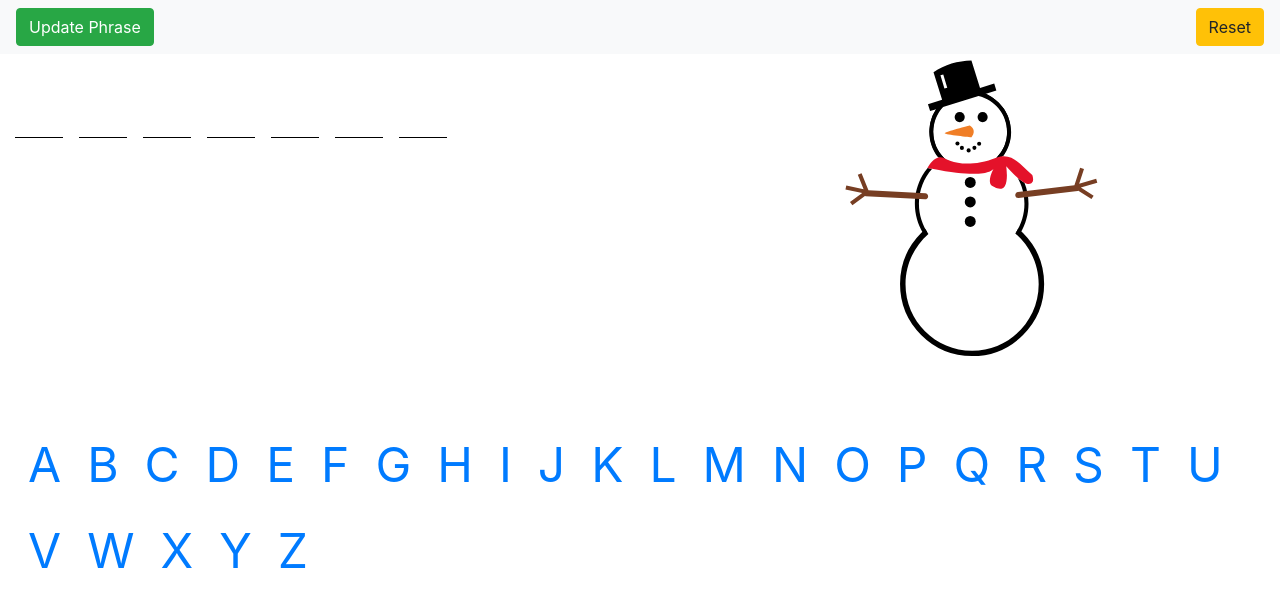
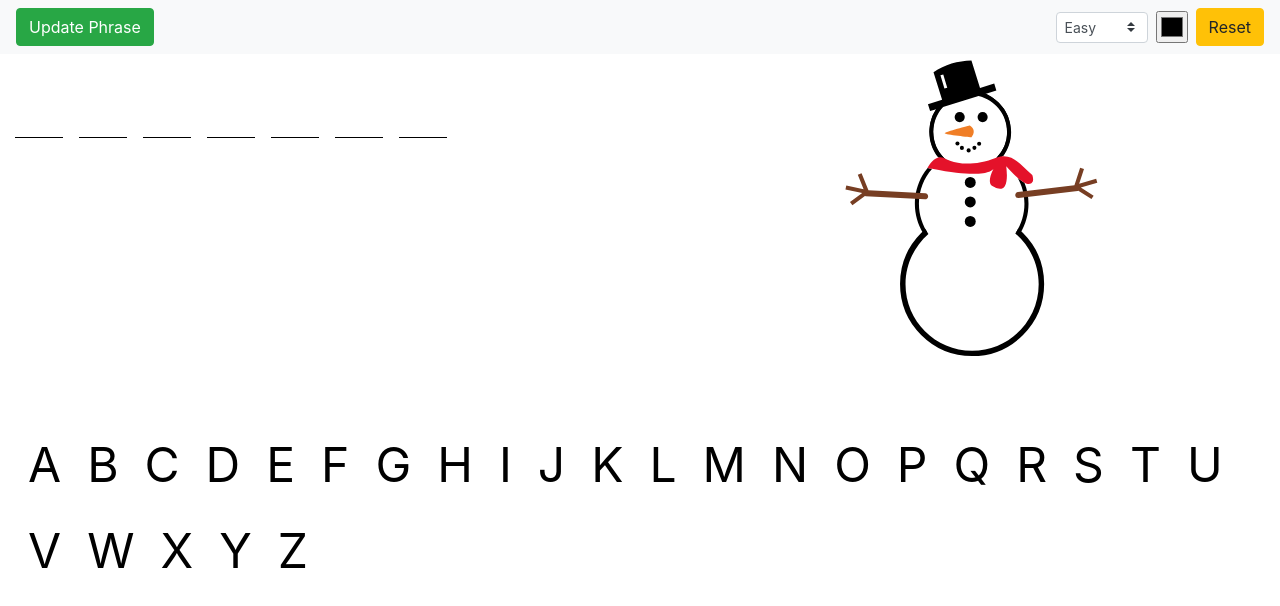
Before and after one commit to colinStevenson/snowman, a Vue app: page / in a window 1280 px wide. Shown: the top 606 px of the page. Built offline with nearby package versions, Linux system fonts and the light colour scheme.

Commit message:
snowman makover continued
- add difficulties nav option add game rules to allow easy, medium, hard difficulties
- add nav option to customize selection colors
- add random word feature
- update win/loss language and presentation and include a link to the word's definition

```diff
--- a/package.json
+++ b/package.json
@@ -28,6 +28,7 @@
     "eslint": "^6.7.2",
     "eslint-plugin-vue": "^6.2.2",
     "node-sass": "^5.0.0",
+    "rword": "^3.2.0",
     "sass": "^1.32.6",
     "sass-loader": "^10.1.1",
     "vue-template-compiler": "^2.6.11"
--- a/src/App.vue
+++ b/src/App.vue
@@ -2,9 +2,13 @@
   <div id="app">
     <Navbar
       @reset="handleGameReset"
+      @colorUpdate="handleColorUpdate"
+      @difficultyUpdate="handleDifficultyUpdate"
       @phraseUpdate="handlePhraseUpdate"
     />
     <GameBoard
+      :color="color"
+      :difficulty="difficulty"
       :phrase="activePhrase"
       :guesses="guesses"
       @letterSelect="handleLetterSelect"
@@ -25,10 +29,19 @@ export default {
   data () {
     return {
       activePhrase: 'Snowman',
+      color: '#000',
+      difficulty: 'easy',
       guesses: []
     }
   },
   methods: {
+    handleColorUpdate (color) {
+      this.color = color
+    },
+    handleDifficultyUpdate (difficulty) {
+      this.difficulty = difficulty
+      this.handleGameReset()
+    },
     handleGameReset () {
       this.guesses = []
     },
@@ -43,3 +56,10 @@ export default {
 }
 </script>
 <style src="../node_modules/bootstrap/dist/css/bootstrap.min.css"  />
+<style>
+input[type="color"]{
+  height: 2em;
+  width: 2em;
+  vertical-align: middle;
+}
+</style>
--- a/src/components/GameBoard.vue
+++ b/src/components/GameBoard.vue
@@ -1,7 +1,13 @@
 <template>
     <div class="container-fluid">
-        <h1 v-if="hasWon" class="my-3">Winner</h1>
-        <h1 v-if="hasLost" class="my-3">Loser</h1>
+        <div
+            v-if="hasLost || hasWon"
+            :class="{ 'alert-danger': hasLost, 'alert-success': hasWon }"
+            class="alert"
+            role="alert"
+        >
+            <strong>{{ hasLost ? 'Nice Try!' : 'Congatulations!' }}</strong> The phrase was <a :href="`https://www.merriam-webster.com/dictionary/${this.phrase}`" target="_blank">{{ this.phrase }}</a>.
+        </div>
         <div class="row">
             <div class="col">
                 <div v-for="(word, i) in words" v-bind:key="i">
@@ -12,18 +18,19 @@
                 </div>
             </div>
             <div class="col">
-                <Snowman :maxGUesses="MAX_BAD_GUESSES" :guessCount="badGuesses.length" />
+                <Snowman :difficulty="difficulty" :guessCount="badGuesses.length" />
             </div>
         </div>
         <Selections
+            :color="color"
             :guesses="guesses"
             :phrase="phrase"
             @select="handleSelection"
-            />
+        />
     </div>
 </template>
 <script>
-const MAX_BAD_GUESSES = 18
+import rules from '@/config/game-rules'
 import Selections from '@/components/Selections'
 import Snowman from '@/components/Snowman'
 import Word from '@/components/Word'
@@ -63,22 +70,33 @@ export default {
             return val
         },
         hasLost () {
-            return this.badGuesses.length >= MAX_BAD_GUESSES
+            return this.badGuesses.length >= rules[this.difficulty].maxGuesses
         }
     },
     props: {
+        color: {
+            type: String,
+            required: true
+        },
+        difficulty: {
+            type: String,
+            required: true
+        },
         guesses: {
             type: Array,
             default: () => []
         },
         phrase: {
             type: String,
-            default: 'Hello World'
+            required: true
         }
     },
     methods: {
         handleSelection (letter) {
-            this.$emit('letterSelect', letter)
+            // disallow additional guesses after win/loss
+            if(!this.hasWon && !this.hasLost) {
+                this.$emit('letterSelect', letter)
+            }
         }
     }
 }
--- a/src/components/Navbar.vue
+++ b/src/components/Navbar.vue
@@ -23,6 +23,12 @@
                     Save
                 </button>
                 <button
+                    class="btn btn-success mr-sm-2"
+                    @click="generateRandom"
+                >
+                    Randomize
+                </button>
+                <button
                     class="btn btn-danger"
                     @click="handleCancel"
                 >
@@ -30,16 +36,39 @@
                 </button>
             </template>
         </div>
+        <div class="form-inline">
+            <select
+                class="custom-select custom-select-sm mr-sm-2"
+                @change="selectDifficulty"
+            >
+                <option value="easy">Easy</option>
+                <option value="medium">Medium</option>
+                <option value="hard">Hard</option>
+            </select>
+            <div class="input-group">
+                <input
+                    type="color"
+                    class="mr-sm-2"
+                    @input="selectColor"
+                    @change="changeColor"
+                    aria-label="Color"
+                    autocomplete="off"
+                />
+            </div>
             <button
                 class="btn btn-warning"
                 @click="$emit('reset')"
             >
                 Reset
             </button>
+        </div>
     </nav>
 </template>
 <script>
+import { rword } from 'rword'
 export default {
+    components: {
+    },
     data () {
         return {
             isEditingPhrase: false,
@@ -47,6 +76,19 @@ export default {
         }
     },
     methods: {
+        selectColor (e) {
+            e.target.style.color = e.target.value;
+        },
+        selectDifficulty (e) {
+            this.$emit('difficultyUpdate', e.target.value)
+        },
+        changeColor (e) {
+            this.$emit('colorUpdate', e.target.value)
+        },
+        generateRandom () {
+            this.phrase = rword.generate()
+            this.handleSave()
+        },
         handleCancel () {
             this.phrase = ''
             this.isEditingPhrase = false
--- a/src/components/Selection.vue
+++ b/src/components/Selection.vue
@@ -4,8 +4,10 @@
         :class="isBadGuess && isSelected ? 'bad' : ''"
         @click="select(letter)"
         @select="select(letter)"
-        :disabled="isSelected">
-            {{letter}}
+        :disabled="isSelected"
+        :style="`color: ${color}`"
+    >
+        {{letter}}
     </button>
 </template>
 <script>
@@ -16,6 +18,10 @@ export default {
         }
     },
     props: {
+        color: {
+            type: String,
+            required: true
+        },
         letter: {
             type: String,
             required: true
--- a/src/components/Selections.vue
+++ b/src/components/Selections.vue
@@ -3,6 +3,7 @@
         <Selection
             v-for="(letter, i) in letters"
             v-bind:key="i"
+            :color="color"
             :letter="letter"
             :isSelected="guesses.includes(letter)"
             :isBadGuess="checkLetterBadGuess(letter)"
@@ -34,6 +35,10 @@ export default {
         }
     },
     props: {
+        color: {
+            type: String,
+            required: true
+        },
         guesses: {
             type: Array,
             default: () => []
--- a/src/components/Snowman.vue
+++ b/src/components/Snowman.vue
@@ -3,10 +3,10 @@
         <svg viewBox="0 0 800 900" xmlns="http://www.w3.org/2000/svg">
             <g>
                 <!-- head -->
-                <circle v-if="maxGuesses - guessCount > 8" cx="428.5" cy="218" r="109.5" fill="#FFF" stroke="#000" stroke-width="10"></circle>
+                <circle v-if="isVisible('head')" cx="428.5" cy="218" r="109.5" fill="#FFF" stroke="#000" stroke-width="10"></circle>
                 <!-- end head -->
                 <!-- hat -->
-                <path v-if="maxGuesses - guessCount > 17" d="M355.9634,293.1135c0,0,0.042,0.0273,0.1055,0.0686c-19.1035-18.7979-30.9585-44.9404-30.9585-73.8594
+                <path v-if="isVisible('hat')" d="M355.9634,293.1135c0,0,0.042,0.0273,0.1055,0.0686c-19.1035-18.7979-30.9585-44.9404-30.9585-73.8594
                     c0-27.0001,10.3291-51.5854,27.248-70.0283l99.6084-30.9824c46.0459,10.5461,80.3965,51.7661,80.3965,101.0107
                     c0,27.7439-10.9033,52.9408-28.6577,71.5408c0.1191,0.0652,0.2354,0.1355,0.3545,0.2009c0.6523-0.2562,1.2988-0.5029,1.9546-0.7661
                     c5.3887-1.6526,10.479-2.501,15.3213-2.6736c14.5649-19.6892,22.4609-43.4656,22.4609-68.302
@@ -17,25 +17,25 @@
                     L344.9917,59.9222z"/>
                 <!-- end hat -->
                 <!-- eyes -->
-                <circle v-if="maxGuesses - guessCount > 15" cx="399.1633" cy="177.4346" r="14.2165"/>
-                <circle v-if="maxGuesses - guessCount > 14" cx="463.6113" cy="177.4346" r="14.2165"/>
+                <circle v-if="isVisible('eye-one')" cx="399.1633" cy="177.4346" r="14.2165"/>
+                <circle v-if="isVisible('eye-two')" cx="463.6113" cy="177.4346" r="14.2165"/>
                 <!-- end eyes -->
                 <!-- nose -->
-                <path v-if="maxGuesses - guessCount > 16" fill="#F07E26" d="M427.619,201.3945c0,0-70.8824,17.7848-70.7149,21.7985s74.8143,11.3732,74.8143,11.3732
+                <path v-if="isVisible('nose')" fill="#F07E26" d="M427.619,201.3945c0,0-70.8824,17.7848-70.7149,21.7985s74.8143,11.3732,74.8143,11.3732
                     S449.6187,216.1778,427.619,201.3945z"/>
                 <!-- end nose -->
                 <!-- mouth -->
-                <circle v-if="maxGuesses - guessCount > 13" cx="392.865" cy="251.5671" r="5.7299"/>
-                <circle v-if="maxGuesses - guessCount > 12" cx="405.3212" cy="264.0234" r="5.7299"/>
-                <circle v-if="maxGuesses - guessCount > 11" cx="424.2927" cy="271.077" r="5.7299"/>
-                <circle v-if="maxGuesses - guessCount > 10" cx="440.5435" cy="263.9806" r="5.7299"/>
-                <circle v-if="maxGuesses - guessCount > 9" cx="453.8644" cy="252.5437" r="5.7299"/>
+                <circle v-if="isVisible('mouth-one')" cx="392.865" cy="251.5671" r="5.7299"/>
+                <circle v-if="isVisible('mouth-two')" cx="405.3212" cy="264.0234" r="5.7299"/>
+                <circle v-if="isVisible('mouth-three')" cx="424.2927" cy="271.077" r="5.7299"/>
+                <circle v-if="isVisible('mouth-four')" cx="440.5435" cy="263.9806" r="5.7299"/>
+                <circle v-if="isVisible('mouth-five')" cx="453.8644" cy="252.5437" r="5.7299"/>
                 <!-- end mouth -->
                 <!-- body bottom only -->
-                <circle v-if="maxGuesses - guessCount > 0" cx="434" cy="647" r="197.65" fill="#FFF" stroke="#000" stroke-width="10"></circle>
+                <circle v-if="isVisible('body-one')" cx="434" cy="647" r="197.65" fill="#FFF" stroke="#000" stroke-width="10"></circle>
                 <!-- end body bottom only -->
                 <!-- body belly -->
-                <path v-if="maxGuesses - guessCount > 1" fill="#FFFFFF" d="M530.0215,316.02c0,0,6.313,38.6023-4.1182,55.783s-36.8154-1.8408-36.8154-1.8408
+                <path v-if="isVisible('body-two')" fill="#FFFFFF" d="M530.0215,316.02c0,0,6.313,38.6023-4.1182,55.783s-36.8154-1.8408-36.8154-1.8408
                     s-14.5654-8.5164,5.2339-47.2844c-2.4932,4.2694-24.1421,30.0503-172.562,0.2747c-23.1841,26.1768-37.272,60.5936-37.272,98.3118
                     c0,31.5465,9.8535,60.7878,26.6392,84.8306c-39.4102,34.3256-64.3213,84.8708-64.3213,141.2375
                     c0,103.4069,83.8281,187.2346,187.2349,187.2346s187.2344-83.8278,187.2344-187.2346c0-57.0662-25.5376-108.1606-65.7988-142.5029
@@ -43,7 +43,7 @@
                     C545.4185,333.9271,530.0215,316.02,530.0215,316.02z"/>
                 <!-- end body belly -->
                 <!-- body combined -->
-                <path v-if="maxGuesses - guessCount > 1" d="M570.3271,502.7969c14.647-24.6261,22.3438-52.6091,22.3438-81.5327c0-20.6133-3.9727-40.63-11.3496-59.1466
+                <path v-if="isVisible('body-two')" d="M570.3271,502.7969c14.647-24.6261,22.3438-52.6091,22.3438-81.5327c0-20.6133-3.9727-40.63-11.3496-59.1466
                     c-6.0454-3.2081-12.7554-8.266-19.2778-13.8807c12.2148,21.5605,19.1943,46.4775,19.1943,73.0273
                     c0,30.9941-9.5098,59.7649-25.7617,83.5652c40.2612,34.3423,65.7988,85.4368,65.7988,142.5029
                     c0,103.4069-83.8276,187.2346-187.2344,187.2346s-187.2349-83.8278-187.2349-187.2346c0-56.3667,24.9111-106.912,64.3213-141.2375
@@ -54,12 +54,12 @@
                     c109.5454,0,198.6675-89.1221,198.6675-198.6675C632.708,592.4202,610.0908,540.2944,570.3271,502.7969z"/>
                 <!-- end body  -->
                 <!-- buttons -->
-                <circle v-if="maxGuesses - guessCount > 7" cx="428.8416" cy="361.3082" r="15.4323"/>
-                <circle v-if="maxGuesses - guessCount > 6" cx="428.8416" cy="416.1787" r="15.4323"/>
-                <circle v-if="maxGuesses - guessCount > 5" cx="428.8416" cy="471.0493" r="15.4323"/>
+                <circle v-if="isVisible('button-one')" cx="428.8416" cy="361.3082" r="15.4323"/>
+                <circle v-if="isVisible('button-two')" cx="428.8416" cy="416.1787" r="15.4323"/>
+                <circle v-if="isVisible('button-three')" cx="428.8416" cy="471.0493" r="15.4323"/>
                 <!-- end buttons -->
                 <!-- scarf -->
-                <path v-if="maxGuesses - guessCount > 4" fill="#E4122A" d="M494.3218,322.6777c-19.7993,38.7681-5.2339,47.2844-5.2339,47.2844s26.3843,19.0215,36.8154,1.8408
+                <path v-if="isVisible('scarf')" fill="#E4122A" d="M494.3218,322.6777c-19.7993,38.7681-5.2339,47.2844-5.2339,47.2844s26.3843,19.0215,36.8154,1.8408
                     s4.1182-55.783,4.1182-55.783s15.397,17.9071,32.022,32.2168c6.5225,5.6147,13.2324,10.6726,19.2778,13.8807
                     c4.5171,2.3972,8.6621,3.7628,12.0776,3.5494c19.6353-1.2271,9.7871-25.6399,9.7871-25.6399
                     c-26.4912-22.0435-48.168-53.6024-81.8501-52.4023c-4.8423,0.1726-9.9326,1.021-15.3213,2.6736
@@ -67,15 +67,15 @@
                     c-0.0635-0.0413-0.1055-0.0686-0.1055-0.0686c-6.0796-3.2484-11.8765-3.5359-17.1968-2.0645
                     c-17.6704,4.8867-30.0762,29.2119-30.0762,29.2119c0.0986,0.021,0.1934,0.04,0.2925,0.061
                     c4.3677,0.9249,8.6113,1.7947,12.7769,2.6304C470.1797,352.728,491.8286,326.9471,494.3218,322.6777z"/>
-                <!-- end eyes -->
+                <!-- end scarf -->
                 <!-- arm right -->
-                <path v-if="maxGuesses - guessCount > 3" fill="#773E23" d="M775.8827,398.3766l-36.0902-22.8739l46.3643-13.4827l-3.1963-10.9914l-47.8118,13.9036l13.569-41.6581
+                <path v-if="isVisible('arm-one')" fill="#773E23" d="M775.8827,398.3766l-36.0902-22.8739l46.3643-13.4827l-3.1963-10.9914l-47.8118,13.9036l13.569-41.6581
                     l-10.8842-3.5452l-16.0307,49.2159l-158.798,19.3c-4.681,0.5688-8.0456,4.8641-7.4769,9.5451l0,0
                     c0.5693,4.6812,4.8645,8.0454,9.5455,7.4767l165.9344-20.1672c0.6431-0.0782,1.2582-0.2327,1.845-0.4428l36.9019,23.3885
                     L775.8827,398.3766z"/>
                 <!-- end arm right -->
                 <!-- arm left -->
-                <path v-if="maxGuesses - guessCount > 2" fill="#773E23" d="M90.6001,416.3666l34.4269-25.3083l-47.1837-10.2532l2.4307-11.1857l48.6567,10.5733l-16.4095-40.6231
+                <path v-if="isVisible('arm-two')" fill="#773E23" d="M90.6001,416.3666l34.4269-25.3083l-47.1837-10.2532l2.4307-11.1857l48.6567,10.5733l-16.4095-40.6231
                     l10.6138-4.2874l19.3866,47.9932l159.7509,8.303c4.7091,0.2446,8.3618,4.2977,8.1172,9.0068l0,0
                     c-0.2451,4.7093-4.2981,8.3617-9.0071,8.1171l-166.9302-8.6761c-0.6469-0.0337-1.2712-0.1454-1.8711-0.3145l-35.2011,25.8777
                     L90.6001,416.3666z"/>
@@ -85,8 +85,26 @@
     </div>
 </template>
 <script>
+import rules from '@/config/game-rules'
 export default {
+    data () {
+        return {
+            RULES: rules
+        }
+    },
+    methods: {
+        isVisible (bodyPart) {
+            const { maxGuesses, bodyParts } = this.RULES[this.difficulty]
+            const bodyPartThreshold = bodyParts[bodyPart]
+
+            return maxGuesses - this.guessCount > bodyPartThreshold
+        }
+    },
     props: {
+        difficulty: {
+            type: String,
+            default: 'easy'
+        },
         guessCount: {
             type: Number,
             default: 0
--- /dev/null
+++ b/src/config/game-rules.json
@@ -0,0 +1,71 @@
+{
+	"easy":{
+	   "bodyParts":{
+		  "arm-one":3,
+		  "arm-two":4,
+		  "body-one":0,
+		  "body-two":1,
+		  "button-one":7,
+		  "button-two":6,
+		  "button-three":5,
+		  "hat":17,
+		  "head":8,
+		  "eye-one":10,
+		  "eye-two":11,
+		  "mouth-one":16,
+		  "mouth-two":13,
+		  "mouth-three":12,
+		  "mouth-four":14,
+		  "mouth-five":15,
+		  "nose":9,
+		  "scarf":2
+	   },
+	   "maxGuesses":18
+	},
+	"medium":{
+	   "bodyParts":{
+		  "arm-one":2,
+		  "arm-two":3,
+		  "body-one":0,
+		  "body-two":1,
+		  "button-one":4,
+		  "button-two":4,
+		  "button-three":4,
+		  "hat":12,
+		  "head":5,
+		  "eye-one":7,
+		  "eye-two":6,
+		  "mouth-one":11,
+		  "mouth-two":10,
+		  "mouth-three":9,
+		  "mouth-four":10,
+		  "mouth-five":11,
+		  "nose":8,
+		  "scarf":1
+	   },
+	   "maxGuesses":13
+	},
+	"hard":{
+	   "bodyParts":{
+		  "arm-one":2,
+		  "arm-two":2,
+		  "body-one":0,
+		  "body-two":1,
+		  "button-one":3,
+		  "button-two":3,
+		  "button-three":3,
+		  "hat":8,
+		  "head":4,
+		  "eye-one":5,
+		  "eye-two":5,
+		  "mouth-one":7,
+		  "mouth-two":7,
+		  "mouth-three":7,
+		  "mouth-four":7,
+		  "mouth-five":7,
+		  "nose":6,
+		  "scarf":1
+	   },
+	   "maxGuesses":9
+	}
+ }
```
Also changed, not shown: 1 other file (tests, documents, lock files or other folders). Lines whose indentation alone changed are shown as unchanged.
